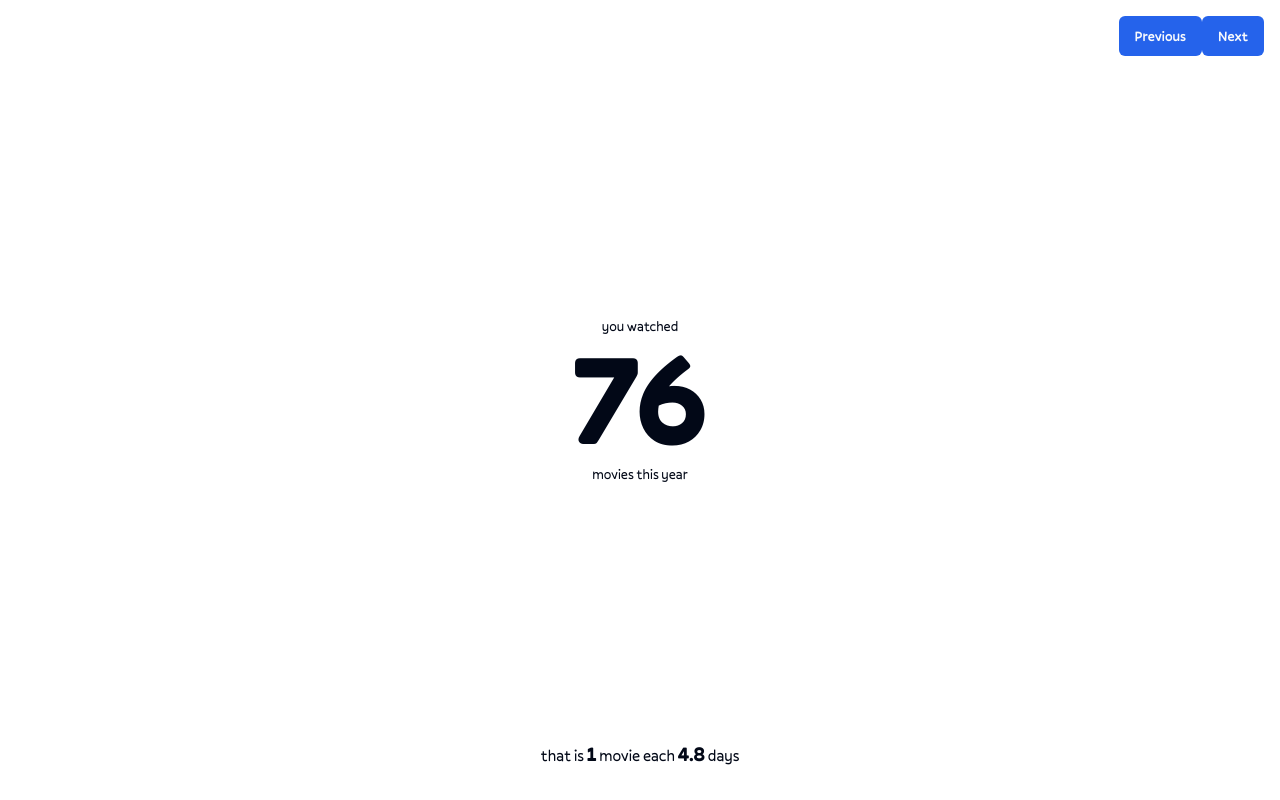
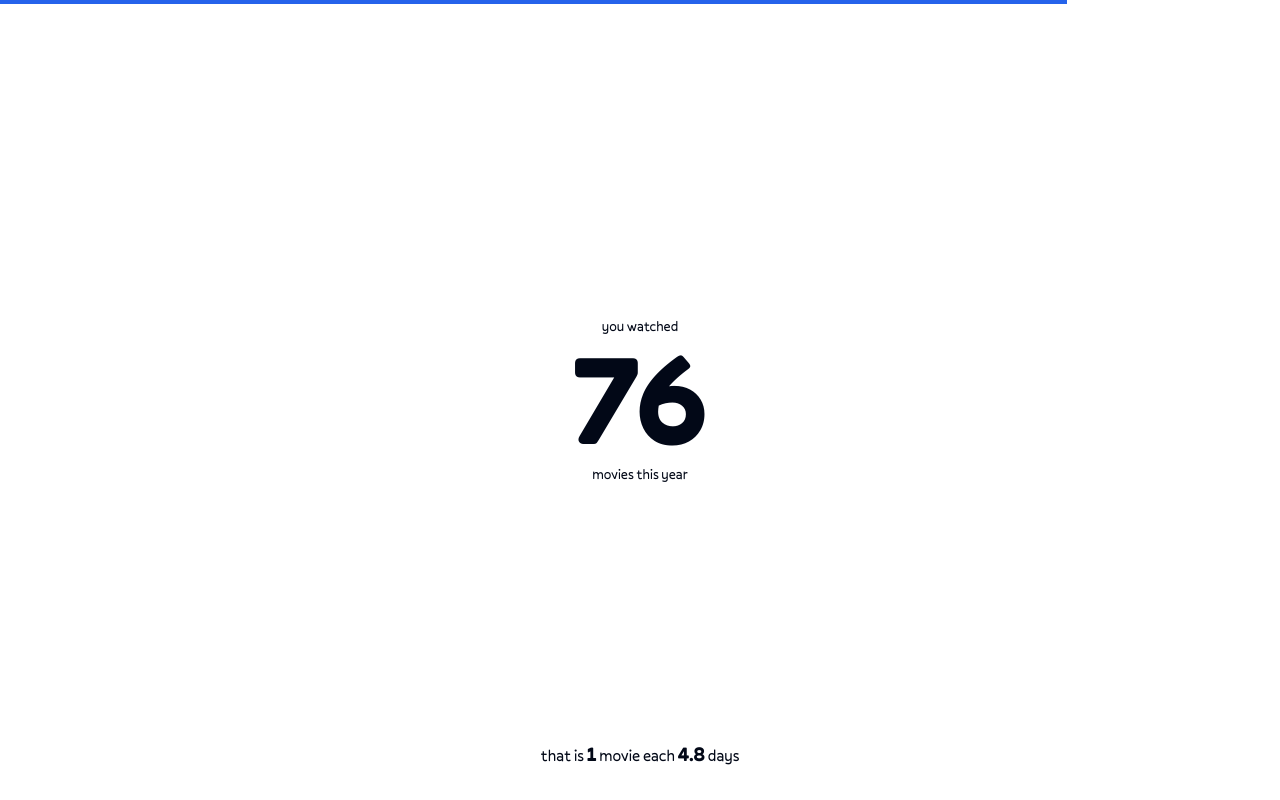
Before and after one commit to SimonMeia/movie-stats, a Vue app: page /story in a window 1280 px wide. Built offline with nearby package versions, Linux system fonts and the light colour scheme.

Commit message:
add timer

```diff
--- a/src/views/StoryView.vue
+++ b/src/views/StoryView.vue
@@ -9,11 +9,12 @@ import TheBestPlace from '@/components/story/TheBestPlace.vue'
 import TheGrades from '@/components/story/TheGrades.vue'
 import TheBestMovies from '@/components/story/TheBestMovies.vue'
 import { Button } from '@/components/ui/button'
-import { ref, watchEffect } from 'vue'
+import { computed, onBeforeUnmount, onMounted, ref, watchEffect } from 'vue'
 import { useStatistics } from '@/composables/useStatistics'
 import { selectedYear } from '@/store/store'
 import { useTopStatistics } from '@/composables/useTopStatistics'
 import { useMovies } from '@/composables/useMovies'
+import router from '@/router'
 
 const { numberOfMoviesWatched, averageMovieRuntime, longestMovie, shortestMovie } = useStatistics()
 const { topMonths, topPartners, topGenres, topPlaces } = useTopStatistics()
@@ -21,18 +22,97 @@ const { sortedMovies } = useMovies()
 
 // selectedYear.value = new Date().getFullYear().toString()
 selectedYear.value = '2023'
+let timer = ref(0)
+const isTimerRunning = ref(false)
+const graphDuration = ref(6000)
+const graphAdvancement = computed(() => (timer.value * 100) / graphDuration.value)
+const step = ref(1)
 
-watchEffect(() => console.log(sortedMovies.value))
+let timerInterval = ref<NodeJS.Timeout | undefined>(undefined)
 
-const step = ref(1)
+function move(direction: 'forward' | 'back') {
+  if (direction === 'forward') {
+    if (step.value === 9) {
+      router.push({ name: 'home' })
+    } else {
+      step.value++
+    }
+  } else {
+    if (step.value === 1) {
+      router.push({ name: 'home' })
+    } else {
+      step.value--
+    }
+  }
+  timer.value = 0
+}
+
+onMounted(() => {
+  startTimer()
+})
+
+onBeforeUnmount(() => {
+  stopTimer()
+})
+
+function startTimer() {
+  timerInterval.value = setInterval(() => {
+    if (timer.value >= graphDuration.value) {
+      step.value++
+      timer.value = 0
+    } else {
+      timer.value += 10
+    }
+  }, 10)
+  isTimerRunning.value = true
+}
+function stopTimer() {
+  if (!isTimerRunning.value) return
+  clearInterval(timerInterval.value)
+  isTimerRunning.value = false
+}
 </script>
 
 <template>
   <main class="container h-dvh">
-    <div class="absolute z-50 top-4 right-4">
+    <div>
+      <div
+        class="absolute top-0 left-0 h-full w-1/2"
+        @click="move('back')"
+        @pointerdown="stopTimer"
+        @pointerup="startTimer"
+      ></div>
+      <div
+        class="absolute top-0 right-0 h-full w-1/2"
+        @click="move('forward')"
+        @pointerdown="stopTimer"
+        @pointerup="startTimer"
+      ></div>
+    </div>
+    <!-- <div class="absolute top-4 right-4">
+      <span
+        class="material-symbols-outlined text-gray-300"
+        v-if="!isTimerRunning"
+        @click="startTimer"
+      >
+        play_arrow
+      </span>
+      <span
+        class="material-symbols-outlined text-gray-300"
+        v-if="isTimerRunning"
+        @click="stopTimer"
+      >
+        pause
+      </span>
+    </div> -->
+    <div
+      class="absolute z-0 top-0 left-0 h-1 bg-primary"
+      :style="{ width: `${graphAdvancement}%` }"
+    ></div>
+    <!-- <div class="absolute z-50 top-4 right-4">
       <Button @click="step--">Previous</Button>
       <Button @click="step++">Next</Button>
-    </div>
+    </div> -->
     <div class="grid h-full py-8 place-items-center">
       <TheNumberOfMovies
         v-if="step === 1 && numberOfMoviesWatched"
```
